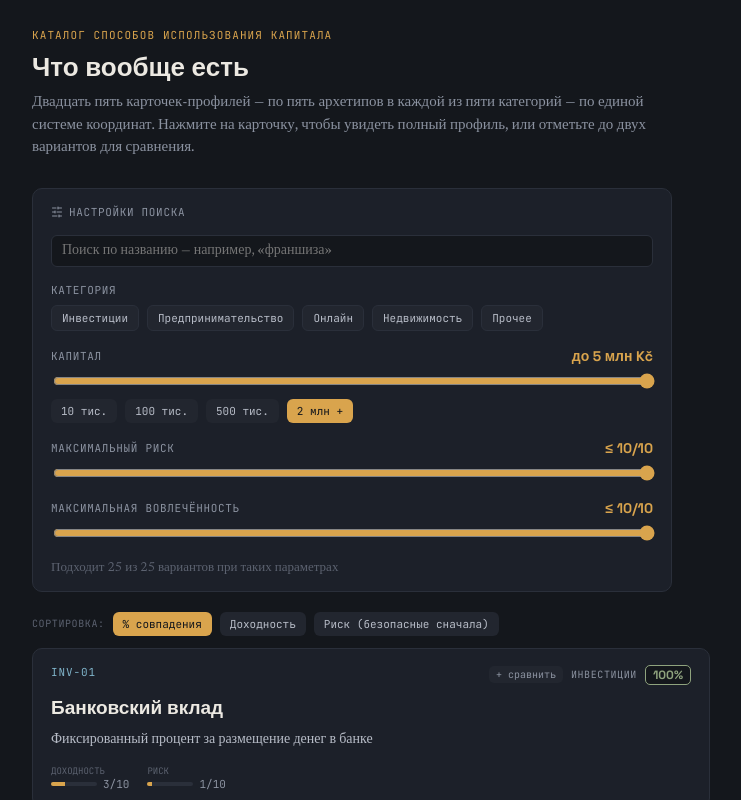
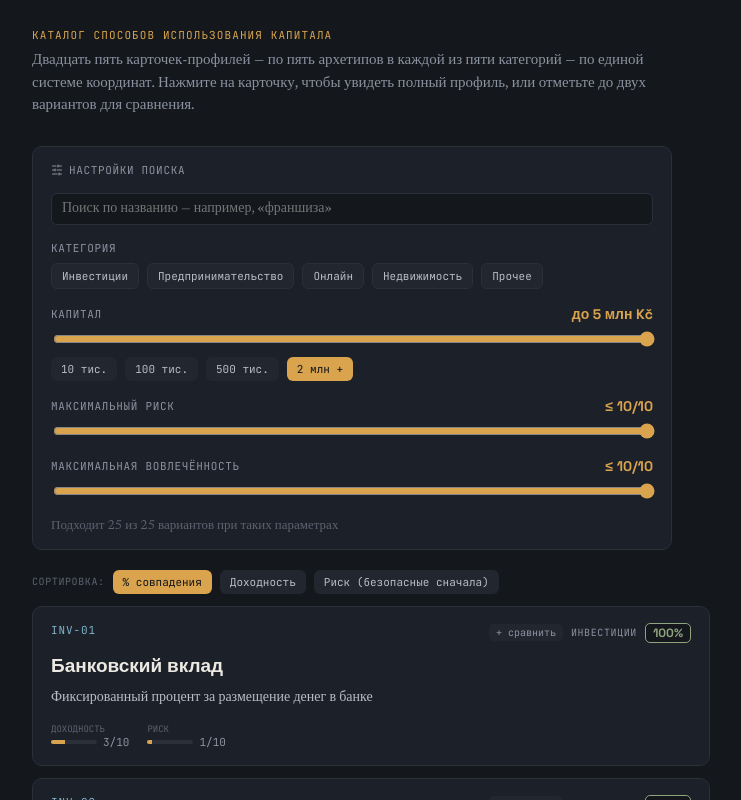
Before and after one commit to kliuchvitaliy-prog/business_catalog_project, a React (Vite) app: page / in a window 1280 px wide. Shown: the top 800 px of the page, without its empty margins (288-1029 px from the left). Built offline with nearby package versions, Linux system fonts and the light colour scheme.

Commit message:
Update CapitalCatalog.jsx

```diff
--- a/src/CapitalCatalog.jsx
+++ b/src/CapitalCatalog.jsx
@@ -1691,17 +1691,6 @@ export default function CapitalCatalog() {
               >
                 Каталог способов использования капитала
               </div>
-              <h1
-                style={{
-                  fontFamily: "'Space Grotesk', sans-serif",
-                  fontSize: 26,
-                  fontWeight: 700,
-                  color: "#ECE9E2",
-                  margin: "0 0 8px 0",
-                }}
-              >
-                Что вообще есть
-              </h1>
               <p
                 style={{
                   fontFamily: "'Newsreader', serif",
```
